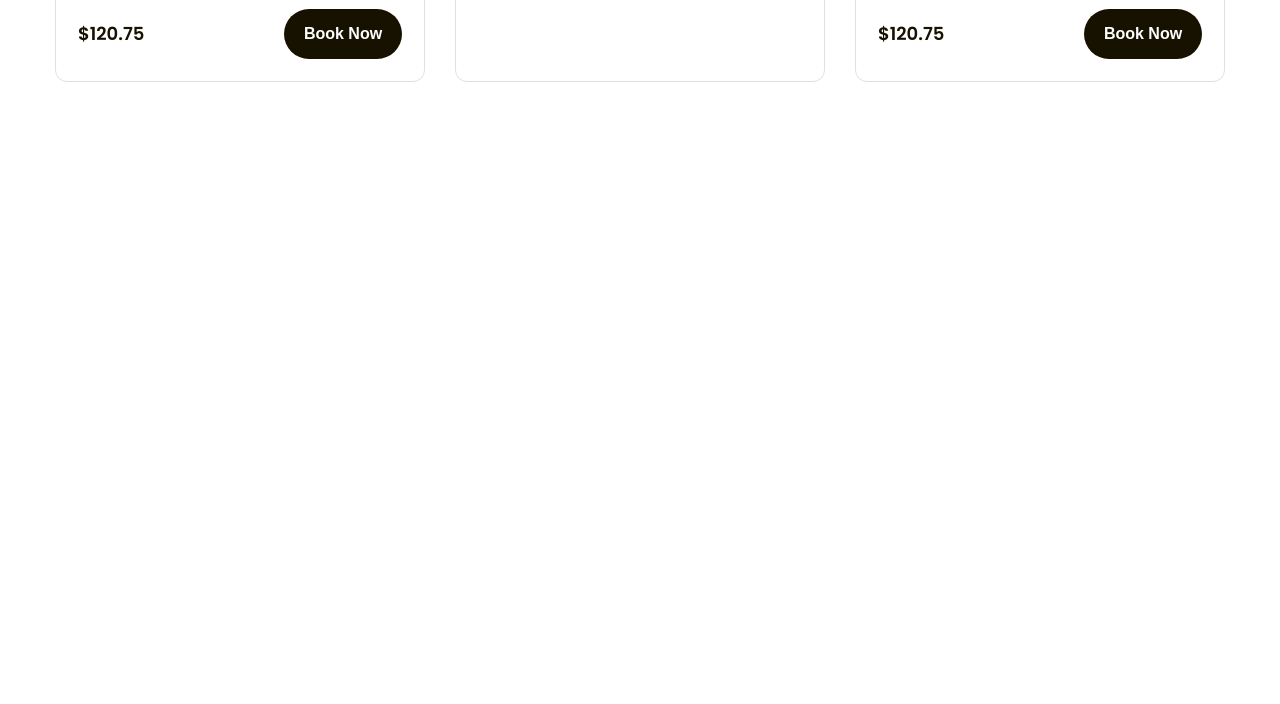
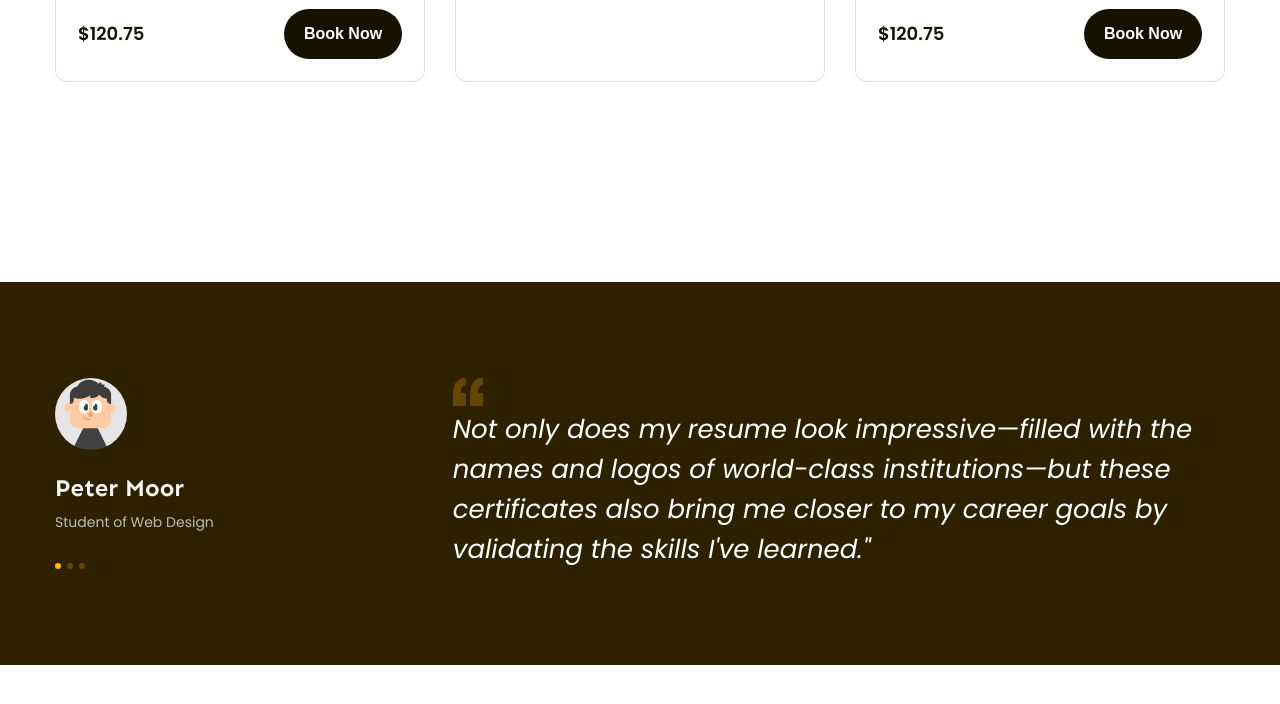
Before and after one commit to danglam3004/project1, a plain HTML site: page index.html in a window 1280 px wide. Shown: the part 1604-2308 px from the top of the page. Drawn offline with Linux system fonts and the light colour scheme.

Commit message:
p9 hoàn thiện phần feedback

```diff
--- a/assets/css/style.css
+++ b/assets/css/style.css
@@ -396,3 +396,67 @@ a {
 .popular .course-item .btn-book:hover {
   background: var(--primary-color);
 }
+
+/* ==============feedback================== */
+.feedback {
+  margin-top: 135px;
+  padding: 96px 0;
+  background: #2e2100;
+}
+.feedback-list {
+  display: flex;
+  overflow: hidden;
+}
+.feedback-item {
+  width: 100%;
+  display: flex;
+  flex-shrink: 0;
+}
+.feedback-item .avatar {
+  width: 72px;
+  height: 72px;
+  border-radius: 50%;
+  object-fit: cover;
+}
+.feedback-item .info .member-name {
+  margin-top: 18px;
+  color: #f7f7f7;
+  font-family: var(--font-heading);
+  font-size: 2.4rem;
+  font-weight: 700;
+  line-height: 1.42; /* 141.667% */
+}
+.feedback-item .info .desc {
+  margin-top: 4px;
+  color: #bfbcb2;
+  font-size: 1.4rem;
+  font-weight: 400;
+  line-height: 1.86; /* 185.714% */
+}
+.feedback-item .dots {
+  gap: 6px;
+  display: flex;
+  margin-top: 28px;
+}
+.feedback-item .dot {
+  height: 6px;
+  width: 6px;
+  border-radius: 50%;
+  background: #634700;
+  cursor: pointer;
+}
+
+.feedback-item .dot.active {
+  background-color: var(--primary-color);
+  cursor: default;
+}
+.feedback-item .content {
+  width: 66%;
+  margin-left: auto;
+}
+.feedback-item blockquote {
+  color: #fff;
+  font-size: 2.6rem;
+  font-style: italic;
+  line-height: 1.54; /* 153.846% */
+}
--- a/index.html
+++ b/index.html
@@ -271,6 +271,111 @@
           </div>
         </div>
       </div>
+      <!-- feedback -->
+      <div class="feedback">
+        <div class="main-content">
+          <div class="feedback-list">
+            <!-- item1 -->
+            <div class="feedback-item">
+              <!-- khối bên trái -->
+              <div class="info">
+                <img
+                  src="./assets/img/ava1.jpg"
+                  alt="Peter Moor"
+                  class="avatar"
+                />
+                <p class="member-name">Peter Moor</p>
+                <p class="desc">Student of Web Design</p>
+                <div class="dots">
+                  <span class="dot active"></span>
+                  <span class="dot"></span>
+                  <span class="dot"></span>
+                </div>
+              </div>
+              <!-- khối bên phải -->
+              <div class="content">
+                <img
+                  src="/assets/icon/open-quote.svg"
+                  alt=""
+                  class="open-quotes"
+                />
+                <blockquote>
+                  Not only does my resume look impressive—filled with the names
+                  and logos of world-class institutions—but these certificates
+                  also bring me closer to my career goals by validating the
+                  skills I've learned."
+                </blockquote>
+              </div>
+            </div>
+
+            <!-- item2 -->
+            <div class="feedback-item">
+              <!-- khối bên trái -->
+              <div class="info">
+                <img
+                  src="./assets/img/ava2.jpg"
+                  alt="Peter Moor"
+                  class="avatar"
+                />
+                <p class="member-name">Peter Moor</p>
+                <p class="desc">Student of Web Design</p>
+                <div class="dots">
+                  <span class="dot"></span>
+                  <span class="dot active"></span>
+                  <span class="dot"></span>
+                </div>
+              </div>
+              <!-- khối bên phải -->
+              <div class="content">
+                <img
+                  src="/assets/icon/open-quote.svg"
+                  alt=""
+                  class="open-quotes"
+                />
+                <blockquote>
+                  Not only does my resume look impressive—filled with the names
+                  and logos of world-class institutions—but these certificates
+                  also bring me closer to my career goals by validating the
+                  skills I've learned."
+                </blockquote>
+              </div>
+            </div>
+
+            <!-- item3 -->
+            <div class="feedback-item">
+              <!-- khối bên trái -->
+              <div class="info">
+                <img
+                  src="./assets/img/ava3.jpg"
+                  alt="Peter Moor"
+                  class="avatar"
+                />
+                <p class="member-name">Peter Moor</p>
+                <p class="desc">Student of Web Design</p>
+                <div class="dots">
+                  <span class="dot"></span>
+                  <span class="dot"></span>
+                  <span class="dot active"></span>
+                </div>
+              </div>
+              <!-- khối bên phải -->
+              <div class="content">
+                <img
+                  src="/assets/icon/open-quote.svg"
+                  alt=""
+                  class="open-quotes"
+                />
+                <blockquote>
+                  Not only does my resume look impressive—filled with the names
+                  and logos of world-class institutions—but these certificates
+                  also bring me closer to my career goals by validating the
+                  skills I've learned."
+                </blockquote>
+              </div>
+            </div>
+          </div>
+        </div>
+      </div>
     </main>
   </body>
 </html>
```
Also changed, not shown: assets/icon/open-quote.svg (added), assets/img/ava1.jpg (added), assets/img/ava2.jpg (added), assets/img/ava3.jpg (added).
